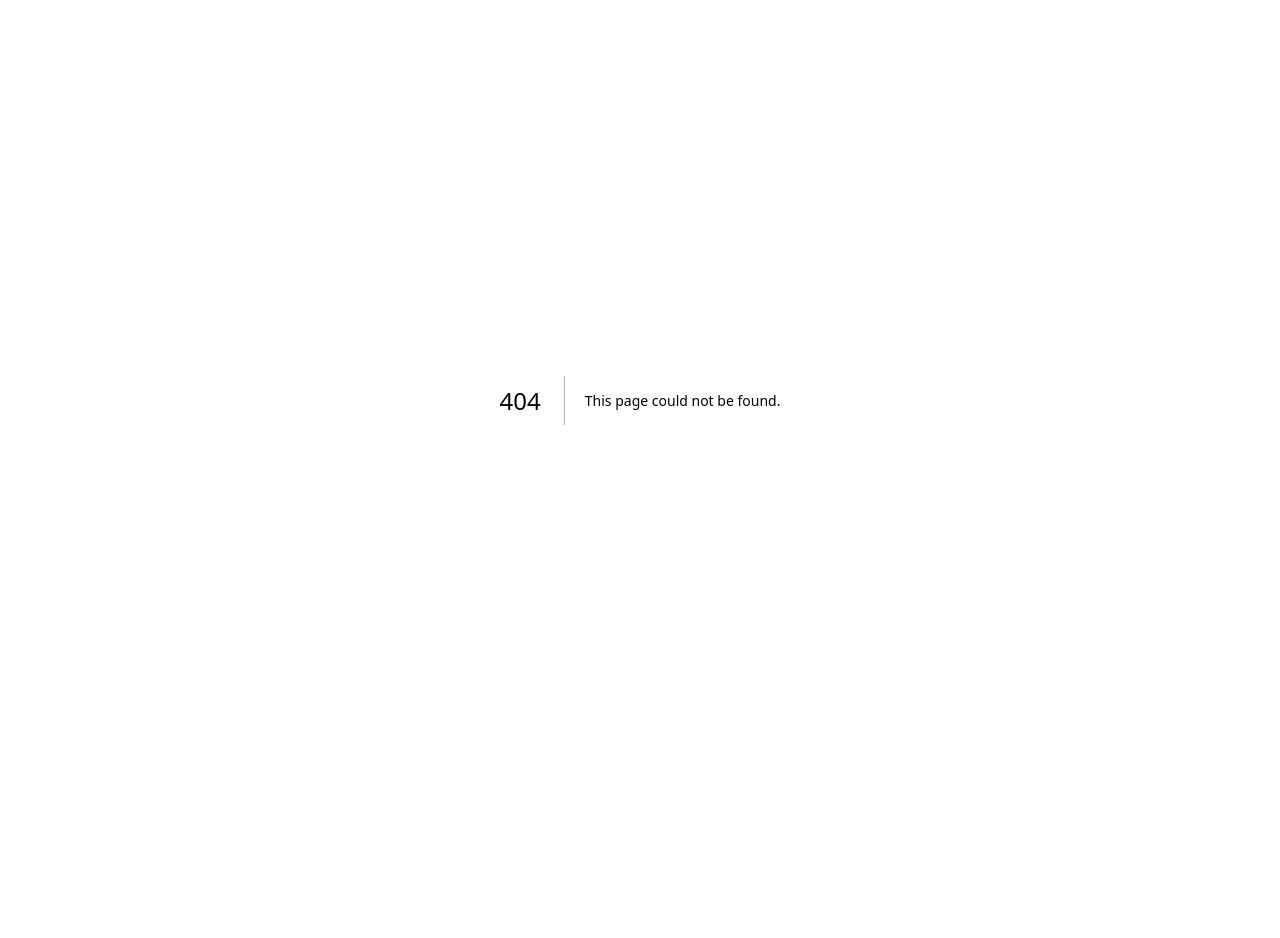
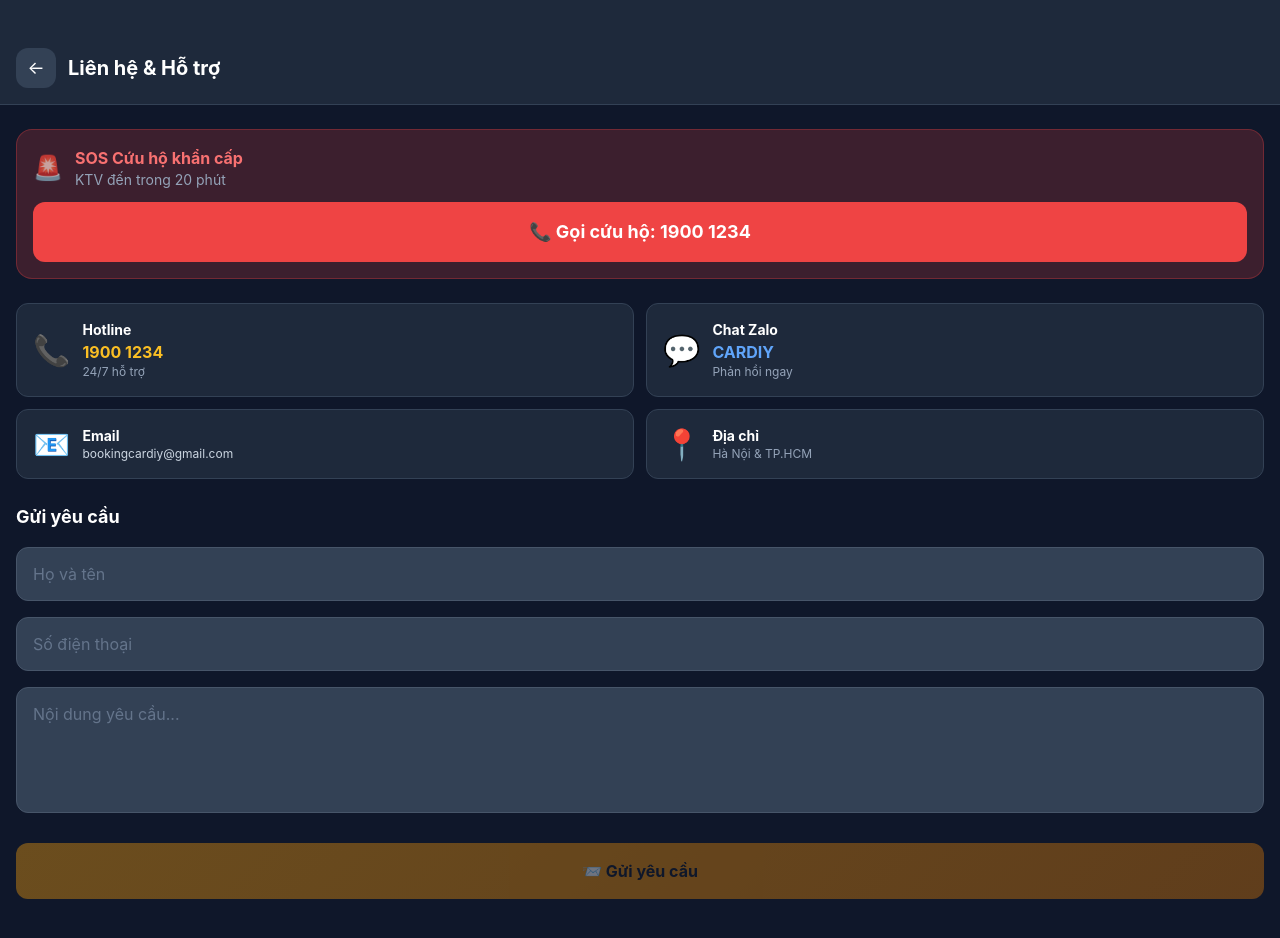
Before and after one commit to philonggroup/cardiy-platform, a Next.js app: page /contact in a window 1280 px wide. Before the commit this address had no page. Shown: the top 938 px of the page. Before the commit the page ends 800 px from the top, so only its background shows below. Built offline with nearby package versions, Linux system fonts and the light colour scheme.

Commit message:
Create page.tsx

```diff
--- /dev/null
+++ b/app/contact/page.tsx
@@ -0,0 +1,76 @@
+'use client';
+import { useState } from 'react';
+import Link from 'next/link';
+
+export default function ContactPage() {
+  const [name, setName] = useState('');
+  const [phone, setPhone] = useState('');
+  const [message, setMessage] = useState('');
+  const [sent, setSent] = useState(false);
+
+  const send = () => setSent(true);
+
+  if (sent) return (
+    <div className="min-h-screen bg-[#0F172A] flex flex-col items-center justify-center px-4">
+      <div className="text-6xl mb-4">✅</div>
+      <h1 className="text-white font-black text-2xl mb-2">Đã gửi thành công!</h1>
+      <p className="text-slate-400 text-center mb-6">Chúng tôi sẽ phản hồi trong vòng 30 phút.</p>
+      <Link href="/" className="btn-primary py-4 px-8 rounded-xl text-lg">Về trang chủ</Link>
+    </div>
+  );
+
+  return (
+    <div className="min-h-screen bg-[#0F172A] pb-24">
+      <div className="bg-[#1E293B] px-4 pt-12 pb-4 border-b border-slate-700">
+        <div className="flex items-center gap-3">
+          <Link href="/" className="w-10 h-10 bg-slate-700 rounded-xl flex items-center justify-center text-white text-lg">←</Link>
+          <h1 className="text-white font-bold text-xl">Liên hệ & Hỗ trợ</h1>
+        </div>
+      </div>
+
+      <div className="px-4 py-6">
+        <div className="bg-red-500/20 border border-red-500/30 rounded-2xl p-4 mb-6">
+          <div className="flex items-center gap-3 mb-3">
+            <span className="text-2xl pulse-dot">🚨</span>
+            <div>
+              <div className="text-red-400 font-bold">SOS Cứu hộ khẩn cấp</div>
+              <div className="text-slate-400 text-sm">KTV đến trong 20 phút</div>
+            </div>
+          </div>
+          <a href="tel:19001234" className="w-full bg-red-500 text-white font-bold py-4 rounded-xl flex items-center justify-center gap-2 text-lg">
+            📞 Gọi cứu hộ: 1900 1234
+          </a>
+        </div>
+
+        <div className="grid grid-cols-2 gap-3 mb-6">
+          <a href="tel:19001234" className="bg-[#1E293B] border border-slate-700 rounded-xl p-4 flex items-center gap-3">
+            <span className="text-3xl">📞</span>
+            <div><div className="text-white font-bold text-sm">Hotline</div><div className="text-amber-400 font-bold">1900 1234</div><div className="text-slate-400 text-xs">24/7 hỗ trợ</div></div>
+          </a>
+          <a href="https://zalo.me/0123456789" target="_blank" rel="noreferrer" className="bg-[#1E293B] border border-slate-700 rounded-xl p-4 flex items-center gap-3">
+            <span className="text-3xl">💬</span>
+            <div><div className="text-white font-bold text-sm">Chat Zalo</div><div className="text-blue-400 font-bold">CARDIY</div><div className="text-slate-400 text-xs">Phản hồi ngay</div></div>
+          </a>
+          <a href="mailto:bookingcardiy@gmail.com" className="bg-[#1E293B] border border-slate-700 rounded-xl p-4 flex items-center gap-3">
+            <span className="text-3xl">📧</span>
+            <div><div className="text-white font-bold text-sm">Email</div><div className="text-slate-300 text-xs">bookingcardiy@gmail.com</div></div>
+          </a>
+          <div className="bg-[#1E293B] border border-slate-700 rounded-xl p-4 flex items-center gap-3">
+            <span className="text-3xl">📍</span>
+            <div><div className="text-white font-bold text-sm">Địa chỉ</div><div className="text-slate-400 text-xs">Hà Nội & TP.HCM</div></div>
+          </div>
+        </div>
+
+        <h2 className="text-white font-bold text-lg mb-4">Gửi yêu cầu</h2>
+        <div className="space-y-4 mb-6">
+          <input value={name} onChange={e => setName(e.target.value)} placeholder="Họ và tên" className="input-field" />
+          <input value={phone} onChange={e => setPhone(e.target.value)} placeholder="Số điện thoại" type="tel" className="input-field" />
+          <textarea value={message} onChange={e => setMessage(e.target.value)} placeholder="Nội dung yêu cầu..." rows={4} className="input-field resize-none" />
+        </div>
+        <button onClick={send} disabled={!name || !phone || !message} className="w-full btn-primary disabled:opacity-40 py-4 rounded-xl text-lg">
+          📨 Gửi yêu cầu
+        </button>
+      </div>
+    </div>
+  );
+}
```
